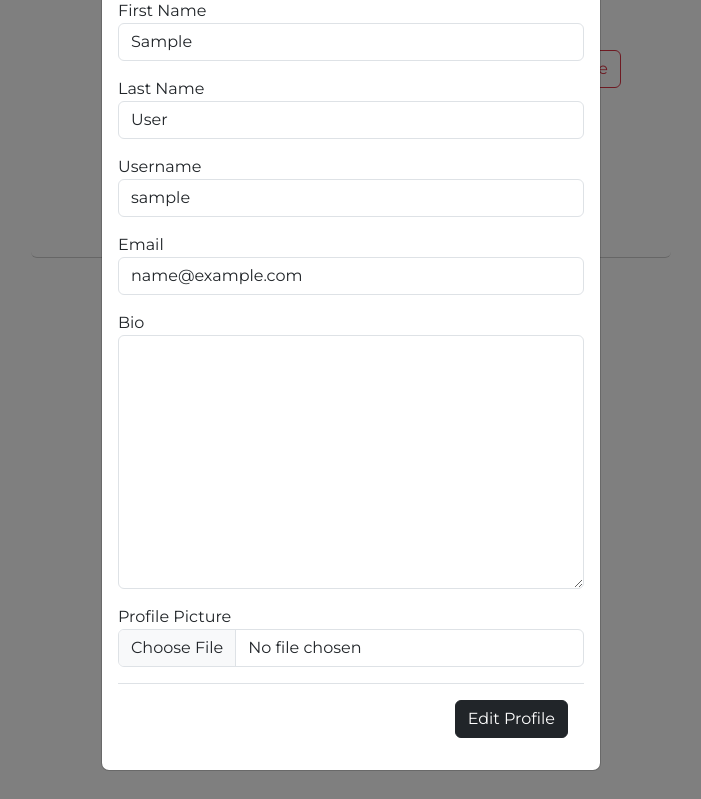
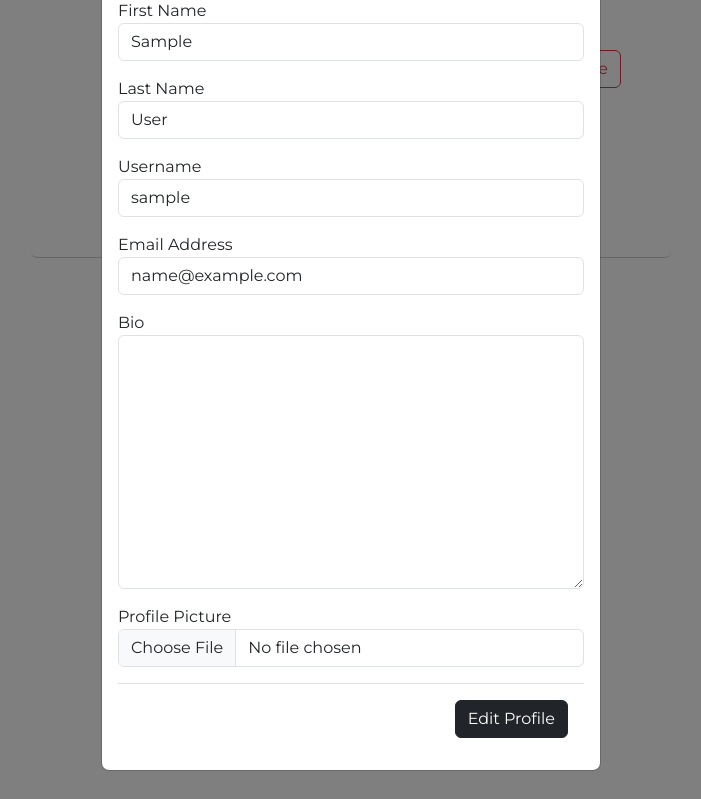
Before and after one commit to Davine-94/Instagram-Clone, a Django app: page /profile/ in a window 1280 px wide, after a click on "Edit Profile". Shown: the part 109-908 px from the top of the page, without its empty margins (289-990 px from the left). Run offline with Django 4.2, Linux system fonts and the light colour scheme; the visitor is signed in with stand-in values (Sample User, id 1); data that the repository does not hold is empty; some libraries are stand-ins or nearby versions.

Commit message:
Final changes made on the profile

```diff
--- a/pixels_app/templates/profile.html
+++ b/pixels_app/templates/profile.html
@@ -63,7 +63,7 @@
                                         name="username" value="{{ user.username }}">
                                 </div>
                                 <div class="form-group mb-3">
-                                    <label for="email">Email</label>
+                                    <label for="email">Email Address</label>
                                     <input type="email" class="form-control" id="email" name="email"
                                         value="{{ user.email}}">
                                 </div>
```
